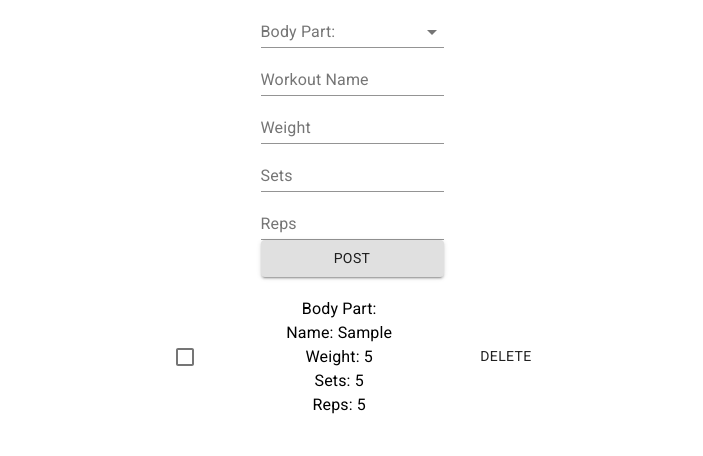
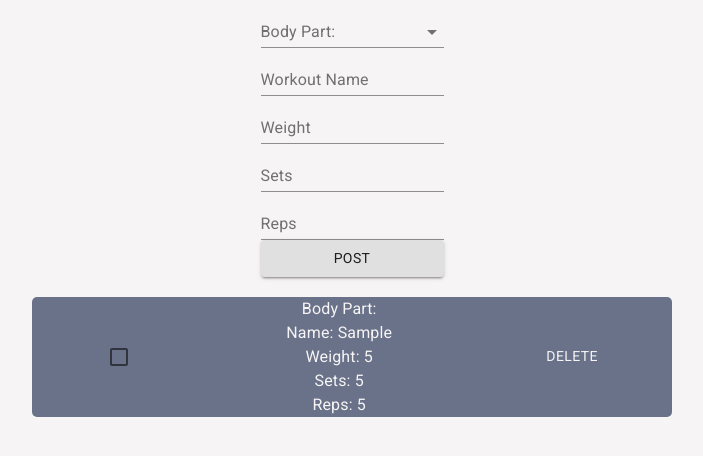
Before and after one commit to LucasBernardini/Workout-Manager, a React (Create React App) app: page / in a window 1280 px wide. Both pictures are taken after typing "Sample", "5", "5", "5" into the empty fields and a click on the button "POST". Shown: the top 456 px of the page, without its empty margins (288-991 px from the left). Built offline with nearby package versions, Linux system fonts and the light colour scheme.

Commit message:
completion of list item styling

```diff
--- a/src/App.jsx
+++ b/src/App.jsx
@@ -6,7 +6,7 @@ import WorkoutList from "./components/WorkoutList";
 
 import 'fontsource-roboto';
 
-import "./App.css";
+import "./App.scss";
 
 const LOCAL_STORAGE_KEY = "workout-plan";
 
--- a/src/App.css
+++ b/src/App.scss
@@ -1,3 +1,11 @@
+@import "./components/styling/_variables.scss";
+
+html {
+background-color: $white;
+}
+
+
+
 .App {
   text-align: center;
 }
--- a/src/components/Input.jsx
+++ b/src/components/Input.jsx
@@ -57,7 +57,6 @@ export default function Input({ addToList }) {
     <FormControl>
       <InputLabel htmlFor="bodyPart">Body Part:</InputLabel>
       <Select value={workout.bodyPart} onChange={handleChange} name="bodyPart">
-        <MenuItem value="select">Select One</MenuItem>
         <MenuItem value="Back">Back</MenuItem>
         <MenuItem value="Chest">Chest</MenuItem>
         <MenuItem value="Shoulders">Shoulders</MenuItem>
--- /dev/null
+++ b/src/components/styling/_variables.scss
@@ -0,0 +1,3 @@
+$grey: #6A728A;
+$pink: #F8C9CE;
+$white: #F6F4F4;
--- a/src/components/styling/workoutList.scss
+++ b/src/components/styling/workoutList.scss
@@ -1,8 +1,11 @@
+@import './variables';
+
 .workout{
     display: flex;
     flex-direction: column;
     justify-content: center;
     align-items: center;
+    color: $white;
 
 &__item{
     margin-top: 20px;
@@ -10,6 +13,16 @@
     justify-content: space-evenly;
     width: fit-content;
     align-items: center;
+    background-color: $grey;
+    width: 40rem;
+    border-radius: 5px;
+    & button{
+        color: $white;
+    }
+
+    &--check{
+        border: $white;
+    }
 }
     &__content{
     margin: auto 5rem;
--- a/src/components/workout.jsx
+++ b/src/components/workout.jsx
@@ -14,7 +14,7 @@ export default function Workout({item, toggleCompleted, removeItem}) {
 
     return (
             <div className="workout__item" >
-          <Checkbox type="checkbox" onClick={handleCheckClick}/>
+          <Checkbox className="workout__item--check" type="checkbox" onClick={handleCheckClick}/>
           <Typography variant="body1" style={{
             textDecoration: item.completed ? 'line-through' : null
           }}>
```
